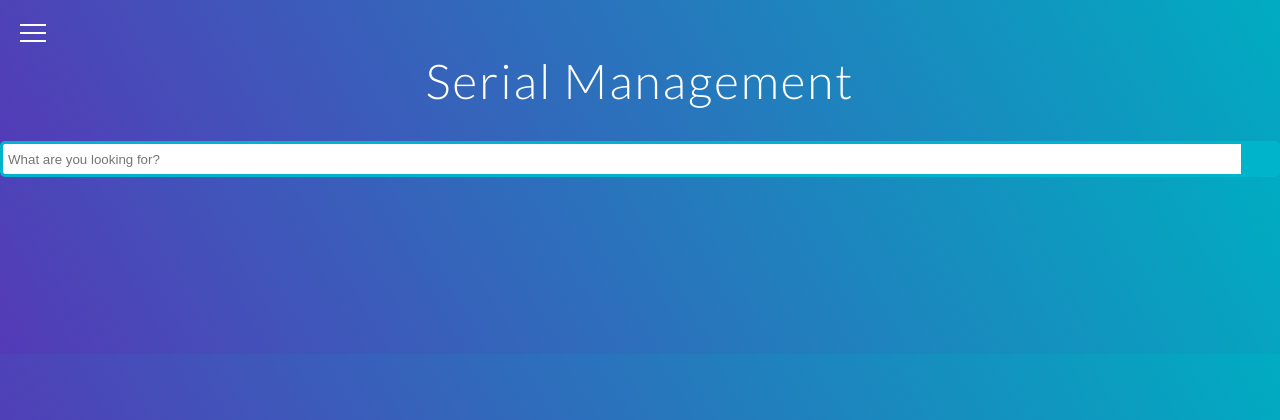
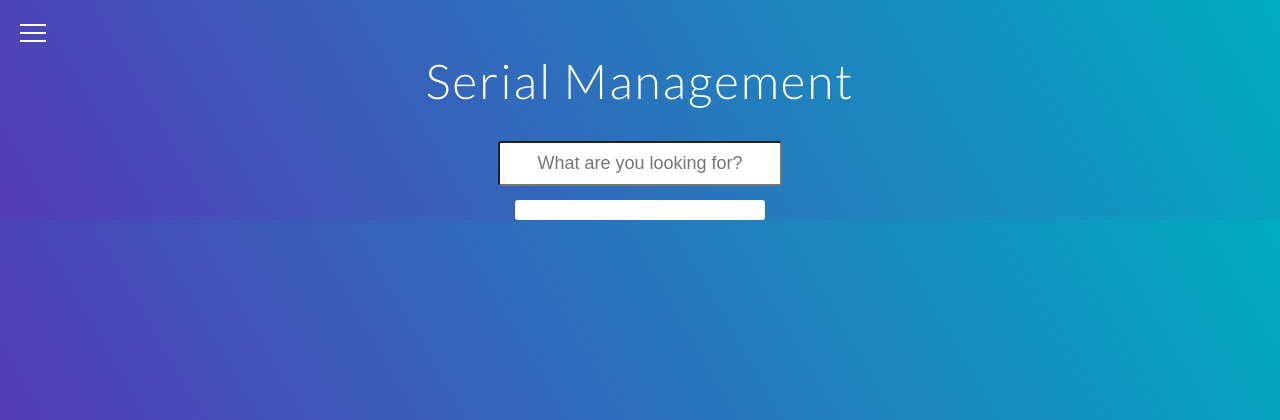
Before and after one commit to gr8monk3ys/Recipe-DB, a Flask app: page /serial_management in a window 1280 px wide. Shown: the top 420 px of the page. Run offline with Flask 2, Linux system fonts and the light colour scheme.

Commit message:
button and form styling

```diff
--- a/Phase 3/static/style.css
+++ b/Phase 3/static/style.css
@@ -1,4 +1,8 @@
 @import url(//fonts.googleapis.com/css?family=Lato:300:400);
+@import url(https://fonts.googleapis.com/css?family=Roboto:300);
+@import url(https://fonts.googleapis.com/css?family=Source+Sans+Pro:200,300);
+
+@prim: #53e3a6;
 
 body {
   margin: 0;
@@ -241,44 +245,57 @@
   background-color: #cfd8dc;
 }
 
-.search {
-  width: 100%;
+.form{
+	padding: 20px 0;
 	position: relative;
-  display: flex;
+	z-index: 2;
 	}
 
-.searchTerm {
-  width: 100%;
-  border: 3px solid #00b4cc;
-  border-right: none;
-  padding: 5px;
-  height: 20px;
-  border-radius: 5px 0 0 5px;
-  outline: none;
-  color: #9dbfaf;
+  input{
+		display: block;
+		appearance: none;
+		outline: 0;
+		border: 1px solid fade(white, 40%);
+		background-color: fade(white, 20%);
+		width: 250px;
+
+		border-radius: 3px;
+		padding: 10px 15px;
+		margin: 0 auto 10px auto;
+		display: block;
+		text-align: center;
+		font-size: 18px;
+
+		color: white;
+
+		transition-duration: 0.25s;
+		font-weight: 300;
   }
 
-.searchTerm:focus {
-  color: #00b4cc;
+  input:hover{
+    background-color: fade(white, 40%);
   }
 
-.searchButton {
-  width: 40px;
-  height: 36px;
-  border: 1px solid #00b4cc;
-  background: #00b4cc;
-  text-align: center;
-  color: #fff;
-  border-radius: 0 5px 5px 0;
-  cursor: pointer;
-  font-size: 20px;
+  input:focus{
+    background-color: white;
+    width: 300px;
+    color: black;
   }
 
-/*Resize the wrap to see the search bar change!*/
-.wrap {
-  width: 30%;
-  position: absolute;
-  top: 50%;
-  left: 50%;
-  transform: translate(-50%, -50%);
+	button{
+		appearance: none;
+		outline: 0;
+		background-color: white;
+		border: none;
+		padding: 10px 15px;
+		color: black;
+		border-radius: 3px;
+		width: 250px;
+		cursor: pointer;
+		font-size: 18px;
+		transition-duration: 0.25s;
 	}
+
+  button:hover{
+    background-color: rgb(245, 247, 249);
+  }
```
Lines whose indentation alone changed are shown as unchanged.
